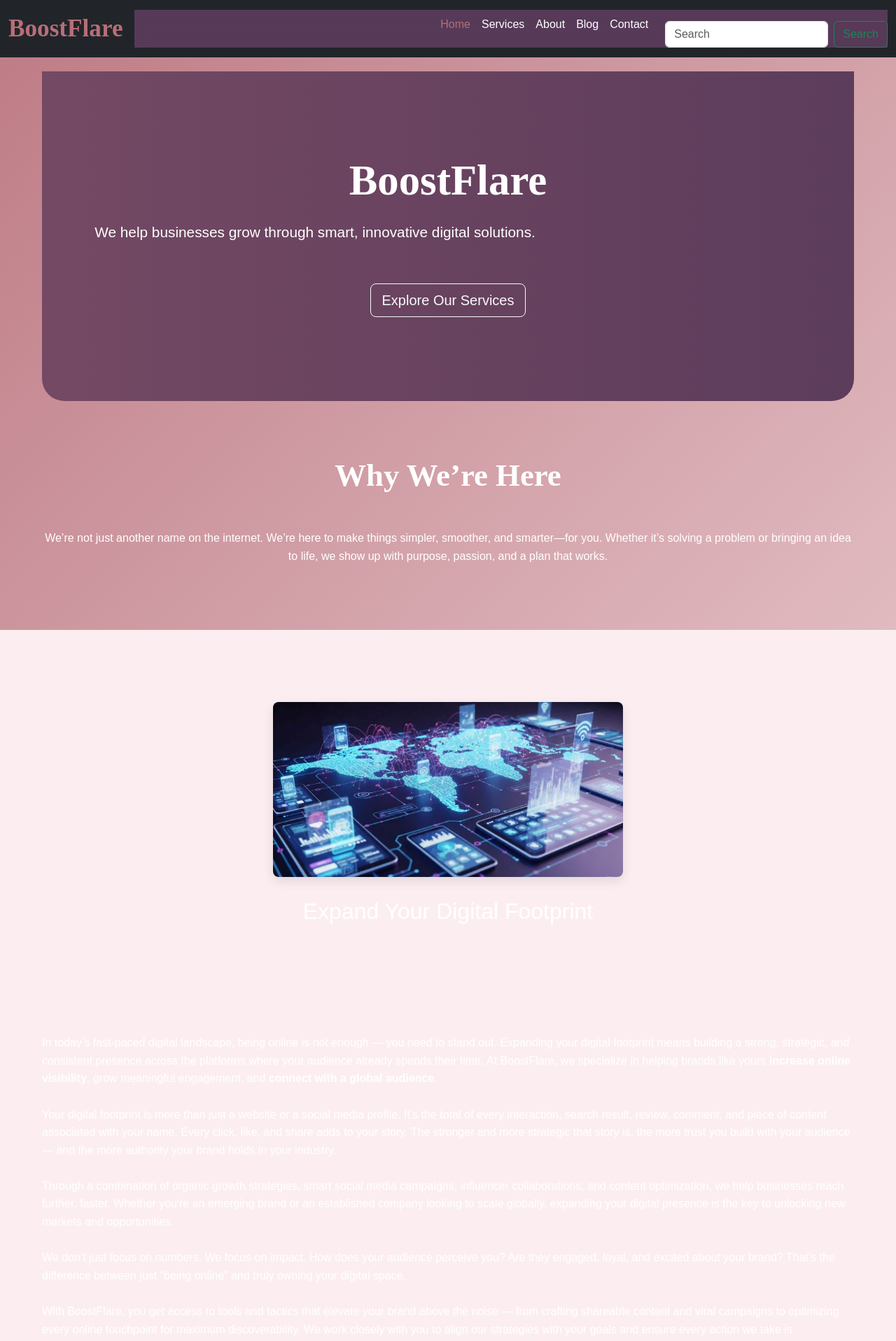
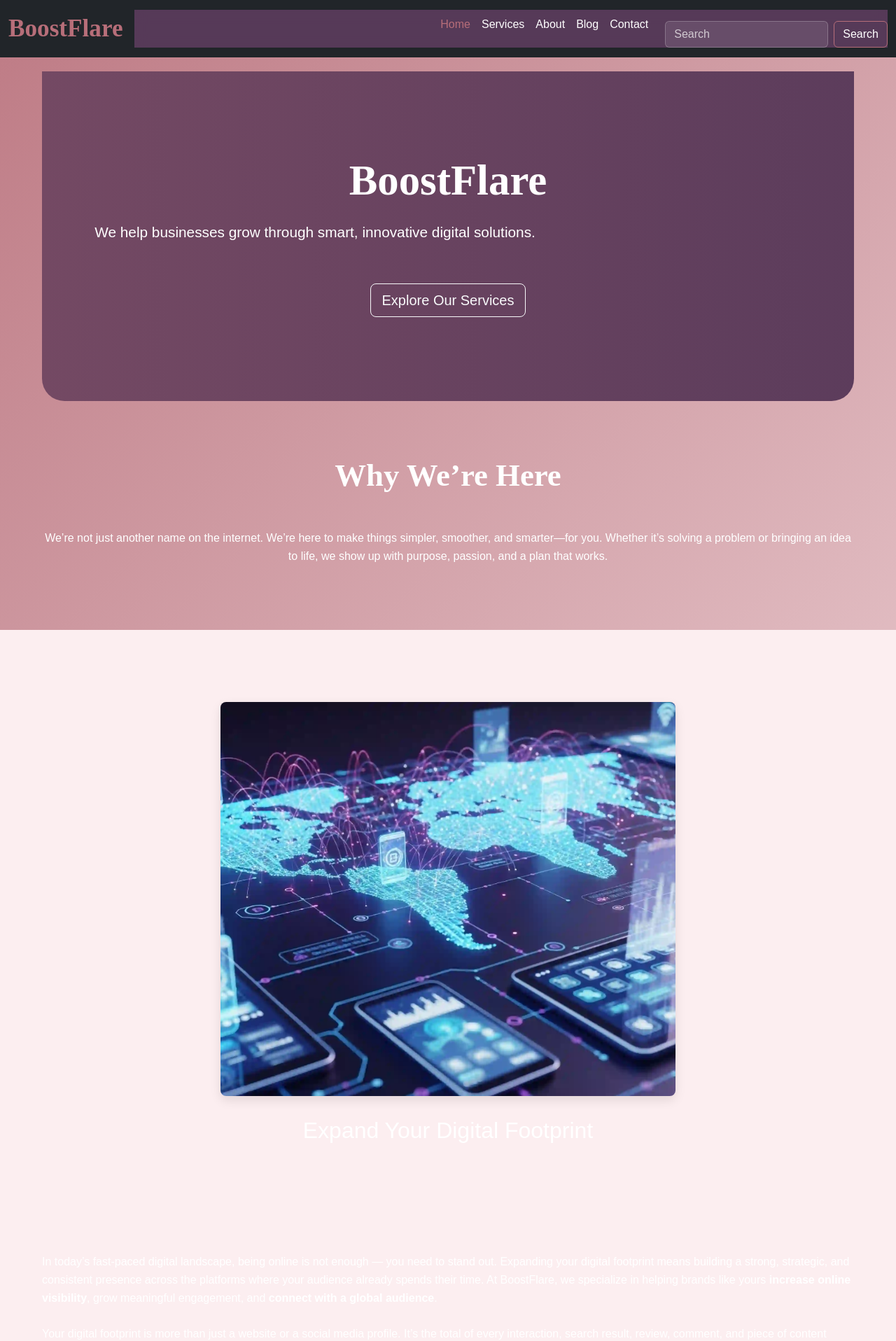
Before and after one commit to candra2012/BoostFlare, a Jekyll site: the page built from index.html, in a window 1280 px wide. Shown: the top 1916 px of the page at 70% size. Built offline with Jekyll 4.4.1, drawn with Linux system fonts in a browser that asks for light colours.

Commit message:
Update style.css

```diff
--- a/assets/css/style.css
+++ b/assets/css/style.css
@@ -5,7 +5,7 @@
     --soft-grey: #D8D8D8;
     --deep-plum: #5A3B5B;
     --hint-of-gold: #DAA520;
-    --white-text: #FFFFFF;
+    --white-text: #FFFFFF; /* Variabel untuk putih cerah */
 }
 
 /* Reset CSS & Global Styles */
@@ -28,7 +28,8 @@
 h1, h2, h3, h4, h5, h6, p, span, li, a {
     color: var(--white-text); /* Semua teks utama menjadi putih */
 }
-/* Kecuali untuk elemen spesifik yang memang harus beda warna, contohnya logo */
+
+/* Kecuali untuk elemen spesifik yang memang harus beda warna, contohnya logo Bootstrap */
 .navbar-brand { /* Ini adalah logo Bootstrap */
     color: var(--rose-gold) !important; /* Gunakan !important untuk menimpa Bootstrap */
     font-family: 'Playfair Display', serif; /* Pertahankan font */
@@ -45,6 +46,7 @@
 .navbar-dark .navbar-nav .nav-link.active { /* Untuk link active Bootstrap */
     color: var(--rose-gold) !important; /* Contoh, bisa disesuaikan */
 }
+/* Aturan untuk Offcanvas (Side Menu) Bootstrap */
 .offcanvas.text-bg-dark .offcanvas-header .btn-close-white { /* Tombol close offcanvas */
     filter: invert(1) grayscale(100%) brightness(200%); /* Agar putih cerah */
 }
@@ -54,6 +56,23 @@
 .offcanvas.text-bg-dark { /* Background offcanvas transparan */
     background-color: rgba(90, 59, 91, 0.95) !important;
     backdrop-filter: blur(10px);
+}
+/* Untuk input dan button search di Offcanvas */
+.offcanvas .form-control.me-2 {
+    background-color: rgba(255, 255, 255, 0.1);
+    color: var(--white-text);
+    border-color: rgba(255, 255, 255, 0.3);
+}
+.offcanvas .form-control.me-2::placeholder {
+    color: rgba(255, 255, 255, 0.7);
+}
+.offcanvas .btn-outline-success {
+    color: var(--white-text) !important;
+    border-color: var(--rose-gold) !important;
+}
+.offcanvas .btn-outline-success:hover {
+    background-color: var(--rose-gold) !important;
+    color: var(--white-text) !important;
 }
 
 
@@ -76,7 +95,7 @@
     100% { background-position: 0% 50%; }
 }
 
-/* Main Container */
+/* Main Content Wrapper (digunakan oleh <main class="container"> di layout) */
 .container {
     max-width: 1200px;
     margin: 0 auto;
@@ -84,11 +103,6 @@
     position: relative;
     z-index: 1; /* Pastikan konten di atas background */
 }
-
-/* Header (Tidak perlu banyak override jika menggunakan Bootstrap Navbar) */
-/* .header-left, .header-right, .logo, .hamburger-menu, .search-container, .search-input, .search-button
-   SEMUA INI HARUSNYA DIHAPUS JIKA MENGGUNAKAN NAV.HTML DARI BOOTSTRAP */
-
 
 /* Hero Section */
 .hero-section {
@@ -139,11 +153,11 @@
     transform: translateY(-3px);
 }
 
-/* General Content Sections */
+/* General Content Sections (untuk #about, #services, #contact) */
 .section {
     padding: 80px 0;
     text-align: center;
-    background-color: transparent;
+    background-color: transparent; /* Agar background utama terlihat */
     margin-bottom: 40px;
     border-radius: 10px;
     box-shadow: none;
@@ -165,10 +179,10 @@
 }
 
 .service-card {
-    background-color: rgba(255, 255, 255, 0.1);
+    background-color: rgba(255, 255, 255, 0.1); /* Background card lebih transparan */
     padding: 30px;
     border-radius: 8px;
-    box-shadow: 0 4px 15px rgba(0, 0, 0, 0.15);
+    box-shadow: 0 4px 15px rgba(0, 0, 0, 0.15); /* Shadow lebih gelap */
     text-align: left;
     transition: transform 0.3s ease, box-shadow 0.3s ease;
 }
@@ -180,14 +194,14 @@
 
 .service-card h3 {
     font-family: 'Playfair Display', serif;
-    color: var(--rose-gold);
+    color: var(--rose-gold); /* H3 di service card tetap rose-gold */
     font-weight: 700;
     font-size: 1.8em;
     margin-bottom: 15px;
 }
 
 .service-card p {
-    color: var(--white-text);
+    color: var(--white-text); /* P di service card menjadi putih */
     font-size: 1em;
     font-weight: 400;
 }
@@ -231,19 +245,20 @@
 
 .zig-zag-item {
     display: flex;
-    flex-direction: column;
-    align-items: center;
+    flex-direction: column; /* Gambar di atas, teks di bawah */
+    align-items: center; /* Pusatkan item secara horizontal */
     margin-bottom: 80px;
-    gap: 30px;
+    gap: 30px; /* Jarak antara gambar dan teks */
     padding: 0;
 
-    background-color: transparent;
-    border-radius: 0;
-    box-shadow: none;
+    background-color: transparent; /* Pastikan tidak ada background */
+    border-radius: 0; /* Pastikan tidak ada border-radius */
+    box-shadow: none; /* Pastikan tidak ada box-shadow */
 
-    opacity: 0;
-    transition: opacity 0.8s ease-out;
+    opacity: 0; /* Seluruh item dimulai transparan (untuk fade-in) */
+    transition: opacity 0.8s ease-out; /* Fade-in untuk seluruh item */
 
+    /* Jaring pengaman: Pastikan item itu sendiri TIDAK memiliki transform */
     transform: none;
     animation: none;
 }
@@ -252,54 +267,76 @@
     opacity: 1;
 }
 
+/* Kontainer Teks: Pastikan Benar-benar Statis */
 .zig-zag-content {
     width: 100%;
     padding: 0 20px;
     text-align: center;
 
-    opacity: 1 !important;
-    transform: none !important;
-    animation: none !important;
-    transition: none !important;
+    /* *** INI KUNCI UNTUK TEKS STATIS *** */
+    opacity: 1 !important; /* Teks selalu terlihat (tidak fade-in terpisah) */
+    transform: none !important; /* Tidak ada pergeseran/transformasi */
+    animation: none !important; /* Tidak ada animasi */
+    transition: none !important; /* Tidak ada transisi */
+    /* ********************************* */
 }
 
+/* Pastikan warna teks di zig-zag-content menjadi putih */
 .zig-zag-content p,
-.zig-zag-content h2 {
+.zig-zag-content h2 { /* Jika ada H2 di sini */
     color: var(--white-text) !important;
 }
 
 
+/* Kontainer Gambar: Ini yang Akan Slide */
 .zig-zag-image {
-    width: 60%;
-    max-width: 500px;
-    height: auto;
+    width: 70%; /* Lebar yang sudah kita tingkatkan sebelumnya */
+    max-width: 650px; /* Batas maksimum lebar */
     text-align: center;
     overflow: hidden;
     border-radius: 8px;
-    box-shadow: 0 6px 15px rgba(0, 0, 0, 0.1);
+    box-shadow: 0 6px 15px rgba(0, 0, 0, 0.1); /* Berikan shadow pada gambar itu sendiri */
 
+    /* Jaring pengaman: Pastikan kontainer gambar itu sendiri TIDAK memiliki transformasi */
     transform: none;
     animation: none;
     transition: none;
+
+    /* === RASIO ASPEK 16:9 === */
+    position: relative; /* Penting: agar gambar di dalamnya bisa di-posisikan absolut */
+    padding-bottom: 56.25%; /* (Tinggi / Lebar) * 100% = (9 / 16) * 100% = 56.25% */
+    height: 0; /* Mengatur tinggi menjadi 0 agar padding-bottom yang menentukan tinggi */
+    /* =========================================== */
 }
 
+/* Elemen Gambar: Ini yang Mengalami Animasi Slide */
 .zig-zag-image img {
-    width: 100%;
-    display: block;
-    height: auto;
-    object-fit: cover;
+    width: 100%; /* Gambar mengisi penuh kontainer .zig-zag-image */
+    display: block; /* Hilangkan spasi bawah default img */
+    object-fit: cover; /* Pastikan gambar mengisi tanpa distorsi */
 
+    /* === RASIO ASPEK 16:9 === */
+    position: absolute; /* Penting: agar gambar mengisi penuh kontainer parent */
+    top: 0;
+    left: 0;
+    height: 100%; /* Gambar akan mengisi penuh tinggi kontainer .zig-zag-image */
+    /* =========================================== */
+
+    /* Initial state for IMAGE animation only */
     opacity: 0;
-    transform: translateX(100%);
+    transform: translateX(100%); /* Default: slide dari kanan. Dimulai 100% di luar batas kanannya. */
 
+    /* Transisi hanya pada gambar: opacity dan transform */
     transition: opacity 1.2s ease-out, transform 1.2s ease-out;
 }
 
+/* Pemicu animasi slide gambar saat .zig-zag-item terlihat */
 .zig-zag-item.is-visible .zig-zag-image img {
     opacity: 1;
-    transform: translateX(0);
+    transform: translateX(0); /* Final state: kembali ke posisi normal */
 }
 
+/* Posisi Zig-zag untuk SELURUH ITEM (.zig-zag-item), bukan hanya gambar */
 .zig-zag-item[data-animation-direction="left"] {
     align-self: flex-start;
     margin-right: auto;
@@ -312,10 +349,12 @@
     margin-right: 0;
 }
 
+/* Mengatur posisi awal gambar untuk SLIDE DARI KIRI */
 .zig-zag-item[data-animation-direction="left"] .zig-zag-image img {
-    transform: translateX(-100%);
+    transform: translateX(-100%); /* Gambar mulai 100% di luar batas kirinya */
 }
 
+/* Mengatur posisi akhir gambar untuk SLIDE DARI KIRI saat terlihat */
 .zig-zag-item.is-visible[data-animation-direction="left"] .zig-zag-image img {
     transform: translateX(0);
 }
@@ -329,31 +368,33 @@
         align-items: center;
         margin-bottom: 50px;
         gap: 20px;
-        margin-left: auto;
-        margin-right: auto;
+        margin-left: auto; /* Pusatkan di mobile */
+        margin-right: auto; /* Pusatkan di mobile */
     }
 
     .zig-zag-image {
-        width: 80%;
+        width: 80%; /* Gambar bisa lebih lebar di mobile */
         max-width: 100%;
-        box-shadow: none;
-    }
+        box-shadow: none; /* Hilangkan shadow gambar di mobile agar lebih ringan */
 
-    .zig-zag-content {
-        padding: 0 15px;
-        text-align: center;
-        opacity: 1 !important;
-        transform: none !important;
-        transition: none !important;
-        animation: none !important;
-    }
-    .zig-zag-content p,
-    .zig-zag-content h2 {
-        color: var(--white-text) !important;
+        /* === RASIO ASPEK 16:9 UNTUK MOBILE === */
+        position: relative;
+        padding-bottom: 56.25%; /* Rasio 16:9 tetap di mobile */
+        height: 0;
+        /* =========================================== */
     }
 
     .zig-zag-image img {
-        transform: translateY(20px);
+        /* === RASIO ASPEK 16:9 UNTUK MOBILE === */
+        position: absolute;
+        top: 0;
+        left: 0;
+        width: 100%;
+        height: 100%;
+        object-fit: cover;
+        /* =========================================== */
+
+        transform: translateY(20px); /* Mobile specific animation: Fade-up */
         transition: opacity 0.8s ease-out, transform 0.8s ease-out;
     }
 
@@ -362,13 +403,14 @@
         opacity: 1;
     }
 
+    /* Reset slide direction for mobile (semua fade up) */
     .zig-zag-item[data-animation-direction="left"] .zig-zag-image img,
     .zig-zag-item[data-animation-direction="right"] .zig-zag-image img {
-        transform: translateY(20px);
+        transform: translateY(20px); /* Semua slide up */
     }
 
     .zig-zag-item.is-visible[data-animation-direction="left"] .zig-zag-image img,
     .zig-zag-item.is-visible[data-animation-direction="right"] .zig-zag-image img {
         transform: translateY(0);
     }
-}
+        }
```
